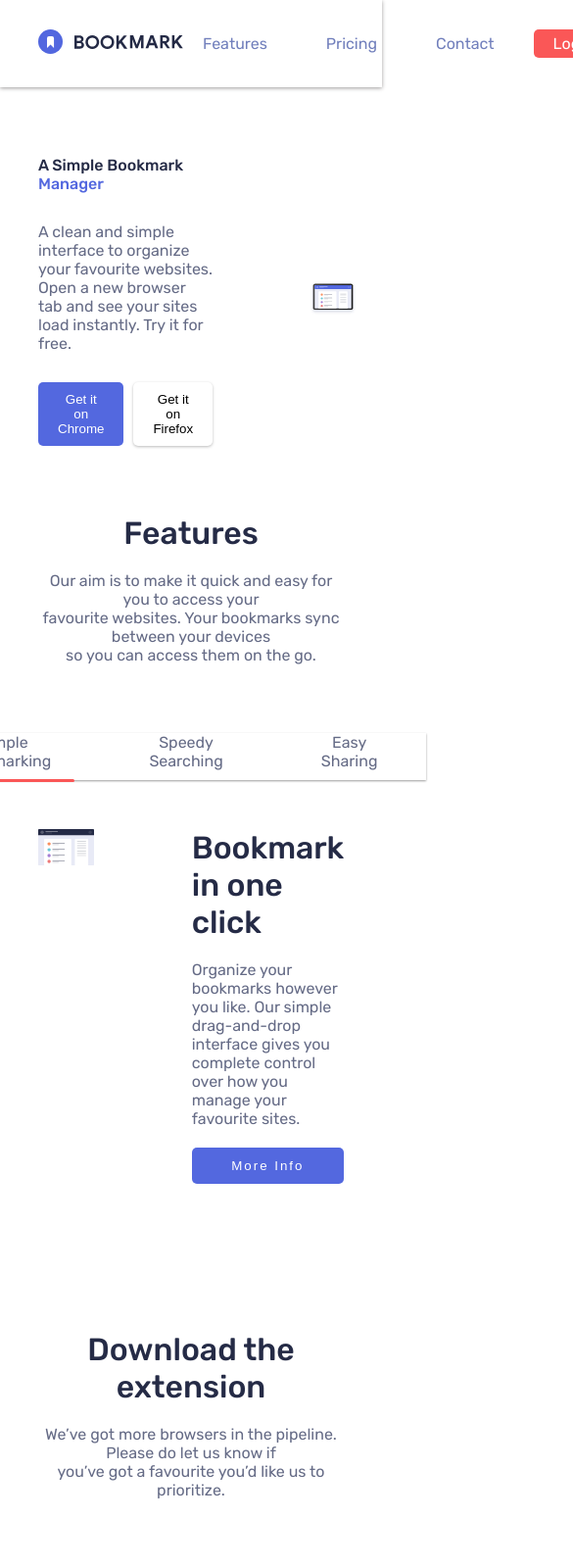
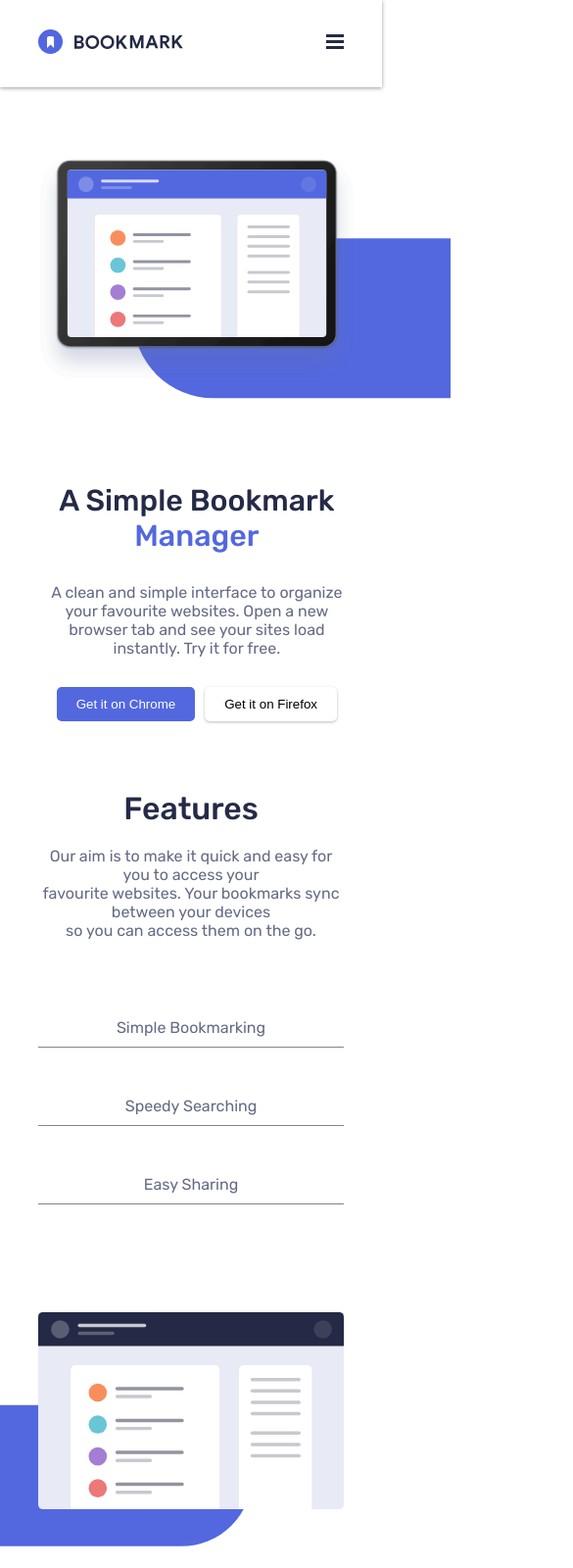
Before and after one commit to Haseeb-cod3r/HTML-CSS-Practice-projects, a plain HTML site: page practice-layout-17/index.html in a window 390 px wide. Shown: the top 1600 px of the page at 98% size, 585 px wide, since content can reach past the window. Drawn offline with Linux system fonts and the light colour scheme.

Commit message:
add layout-17 responsive

```diff
--- a/practice-layout-17/index.html
+++ b/practice-layout-17/index.html
@@ -24,6 +24,9 @@
         <img src="./images/logo-bookmark.svg" alt="" />
       </div>
       <div class="links">
+        <div class="menu">
+          <img src="./images/icon-hamburger.svg" alt="" />
+        </div>
         <ul>
           <li>Features</li>
           <li>Pricing</li>
@@ -50,8 +53,9 @@
           </div>
         </div>
         <div class="left">
-          <div class="bg"></div>
-          <img src="./images/illustration-hero.svg" alt="" />
+          <div class="bg">
+            <img src="./images/illustration-hero.svg" alt="" />
+          </div>
         </div>
       </div>
       <div class="features">
@@ -69,8 +73,9 @@
       </div>
       <div class="bookMark">
         <div class="right">
-          <div class="bg2"></div>
-          <img src="./images/illustration-features-tab-1.svg" alt="" />
+          <div class="bg2">
+            <img src="./images/illustration-features-tab-1.svg" alt="" />
+          </div>
         </div>
         <div class="left">
           <h1>Bookmark in one click</h1>
--- a/practice-layout-17/style.css
+++ b/practice-layout-17/style.css
@@ -26,6 +26,9 @@ nav .links ul {
   list-style: none;
   gap: 20px;
   color: hsl(229, 36%, 59%);
+}
+nav .links .menu {
+  display: none;
 }
 nav .links ul li {
   padding: 5px 20px;
@@ -76,7 +79,7 @@ nav .links ul .active {
 }
 .right h1 {
   color: hsl(229, 31%, 21%);
-  font-size: clamp(1rem, 3vw, 2.5rem);
+  font-size: clamp(1.9rem, 3vw, 2.5rem);
   font-weight: 500;
 }
 .right h1 span {
@@ -118,18 +121,21 @@ nav .links ul .active {
 }
 .left img {
   position: relative;
+  z-index: 1;
   width: 100%;
 }
-.left .bg {
+.left .bg::before {
+  content: "";
   position: absolute;
-  height: 350px;
-  width: 130%;
-  background-color: hsl(231, 69%, 60%);
-  border-bottom-left-radius: 50%;
-  border-top-left-radius: 50%;
-  bottom: -15px;
-  right: -450px;
-  pointer-events: none;
+  width: 100%;
+  height: 70%;
+  background: hsl(231, 69%, 60%);
+  top: 50%;
+  left: 0;
+
+  transform: translate(30%, -20%);
+  border-radius: 200px 0px 0px 200px;
+  z-index: 0;
 }
 .features {
   padding: 0px 10%;
@@ -152,10 +158,8 @@ nav .links ul .active {
 .features .options {
   padding: 0px 0px 10px 0px;
   display: flex;
-  /* flex-wrap: wrap; */
   justify-content: center;
   column-gap: 100px;
-  /* row-gap: 30px; */
   box-shadow: 0px 1px 2px 0px rgb(156, 156, 156);
   cursor: pointer;
 }
@@ -170,7 +174,10 @@ nav .links ul .active {
   content: "";
   position: absolute;
   bottom: -12px;
+  left: 0px;
+  right: 0px;
   height: 3px;
+  margin: auto;
   width: 0px;
   background-color: hsl(0, 94%, 66%);
   border-radius: 3px;
@@ -183,6 +190,7 @@ nav .links ul .active {
   content: "";
   position: absolute;
   bottom: -12px;
+
   height: 3px;
   width: 100%;
   background-color: hsl(0, 94%, 66%);
@@ -229,20 +237,24 @@ nav .links ul .active {
 }
 .bookMark .right {
   position: relative;
+  align-self: center;
 }
 .bookMark .right img {
   position: relative;
+  z-index: 1;
   width: 100%;
 }
-.bookMark .right .bg2 {
+.bookMark .right .bg2::before {
+  content: "";
   position: absolute;
-  height: 350px;
   width: 100%;
-  background-color: hsl(231, 69%, 60%);
-  border-bottom-right-radius: 50%;
-  border-top-right-radius: 50%;
-  bottom: -80px;
-  left: -325px;
+  height: 70%;
+  background: hsl(231, 69%, 60%);
+  top: 50%;
+  left: 0;
+  transform: translate(-30%, -5%);
+  border-radius: 0px 200px 200px 0px;
+  z-index: 0;
 }
 .extensions {
   padding: 0px 10%;
@@ -266,12 +278,15 @@ nav .links ul .active {
 }
 .extensions .bottom {
   display: flex;
-  justify-content: space-between;
+  flex-wrap: wrap;
+  justify-content: center;
   align-items: center;
   gap: 30px;
-  height: 400px;
+  min-height: 400px;
 }
 .card {
+  flex: 1 1 300px;
+  max-width: 300px;
   padding: 20px;
   display: flex;
   flex-direction: column;
@@ -279,7 +294,6 @@ nav .links ul .active {
   gap: 10px;
   box-shadow: 1px 1px 5px 0px rgb(189, 185, 185);
   border-radius: 20px;
-  max-width: 300px;
   transition: all ease 0.33s;
 }
 .card:hover {
@@ -327,7 +341,7 @@ nav .links ul .active {
   flex-direction: column;
   align-items: center;
   gap: 50px;
-  width: 700px;
+  width: 70%;
 }
 .questions .bottom details {
   display: flex;
@@ -335,7 +349,6 @@ nav .links ul .active {
   align-items: flex-start;
   justify-content: center;
   width: 100%;
-  /* border: 1px solid hsl(231, 69%, 60%); */
   box-shadow: 0px 1px 2px 0px hsl(231, 54%, 75%);
   cursor: pointer;
 }
@@ -434,3 +447,79 @@ footer ul li:hover {
   cursor: pointer;
   color: hsl(0, 94%, 66%);
 }
+
+@media (max-width: 700px) {
+  nav .links .menu {
+    display: block;
+  }
+  nav .links ul {
+    display: none;
+  }
+  .heroSec {
+    flex-direction: column-reverse;
+    text-align: center;
+  }
+  .heroSec .right {
+    align-items: center;
+  }
+  .features {
+    margin-bottom: 100px;
+  }
+  .features .options {
+    width: 100%;
+    flex-direction: column;
+    gap: 40px;
+    text-align: center;
+    align-items: center;
+    box-shadow: 0px 0px 0px 0px transparent;
+  }
+  .features .options h2 {
+    width: 100%;
+    padding: 10px 0px;
+    border-bottom: 1px solid rgb(133, 133, 133);
+  }
+  .features .options .sharing {
+    margin-right: 0px;
+  }
+  .features .options h2::before {
+    bottom: -1px;
+    width: 0%;
+    margin: auto;
+  }
+  .features .options h2:hover::before {
+    width: 50%;
+  }
+  .features .options .simple::before {
+    width: 0%;
+    bottom: -1px;
+  }
+  .bookMark {
+    flex-direction: column;
+    text-align: center;
+  }
+  .bookMark .right {
+    margin-bottom: 50px;
+  }
+  .contact input {
+    width: 100%;
+    margin-bottom: 10px;
+  }
+  .contact button {
+    width: 100%;
+  }
+  footer {
+    flex-direction: column;
+    align-items: center;
+  }
+  footer .logo {
+    margin-top: 20px;
+    margin-left: 110px;
+  }
+  footer ul {
+    flex-direction: column;
+    text-align: center;
+  }
+  footer .socials {
+    margin-left: 0px;
+  }
+}
```
